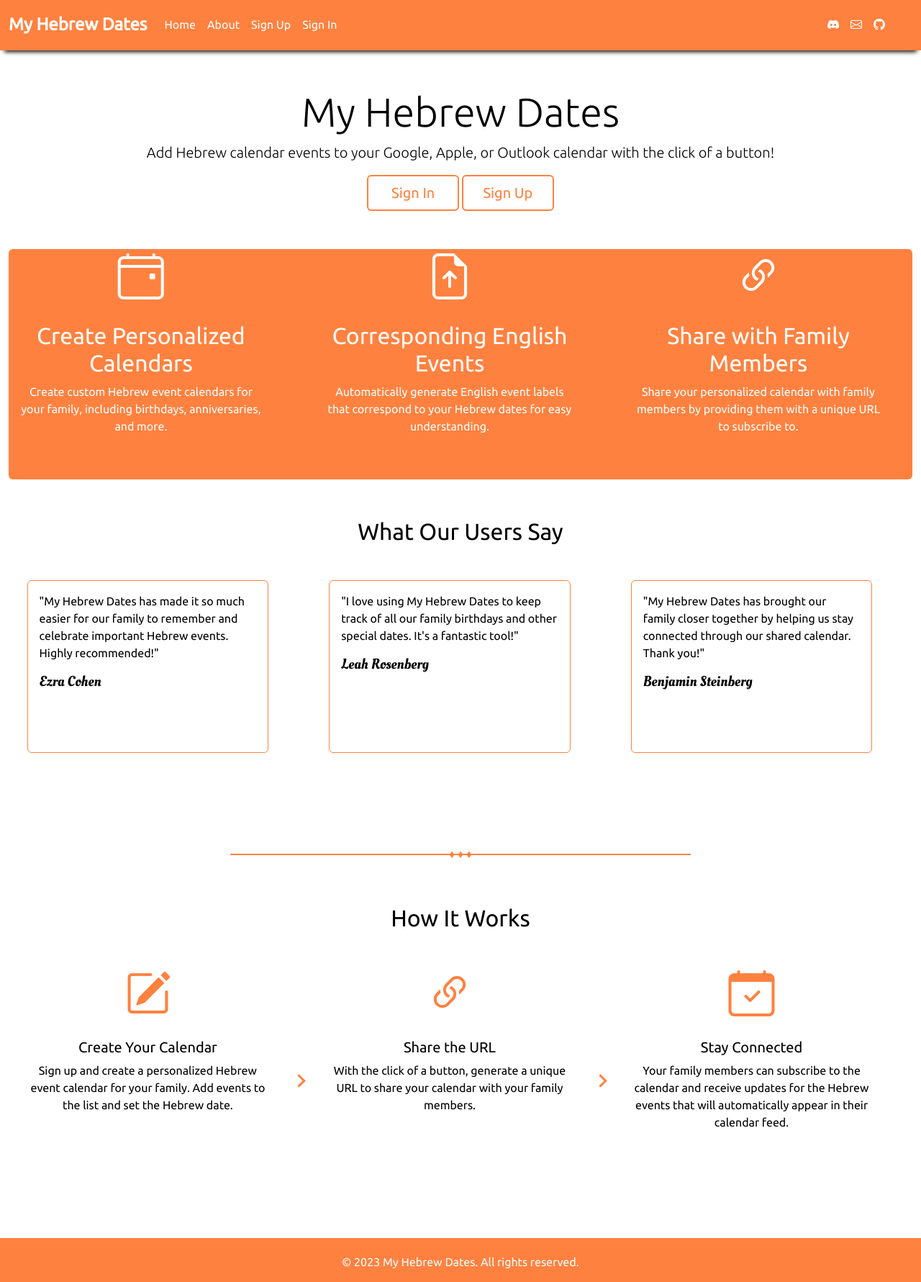
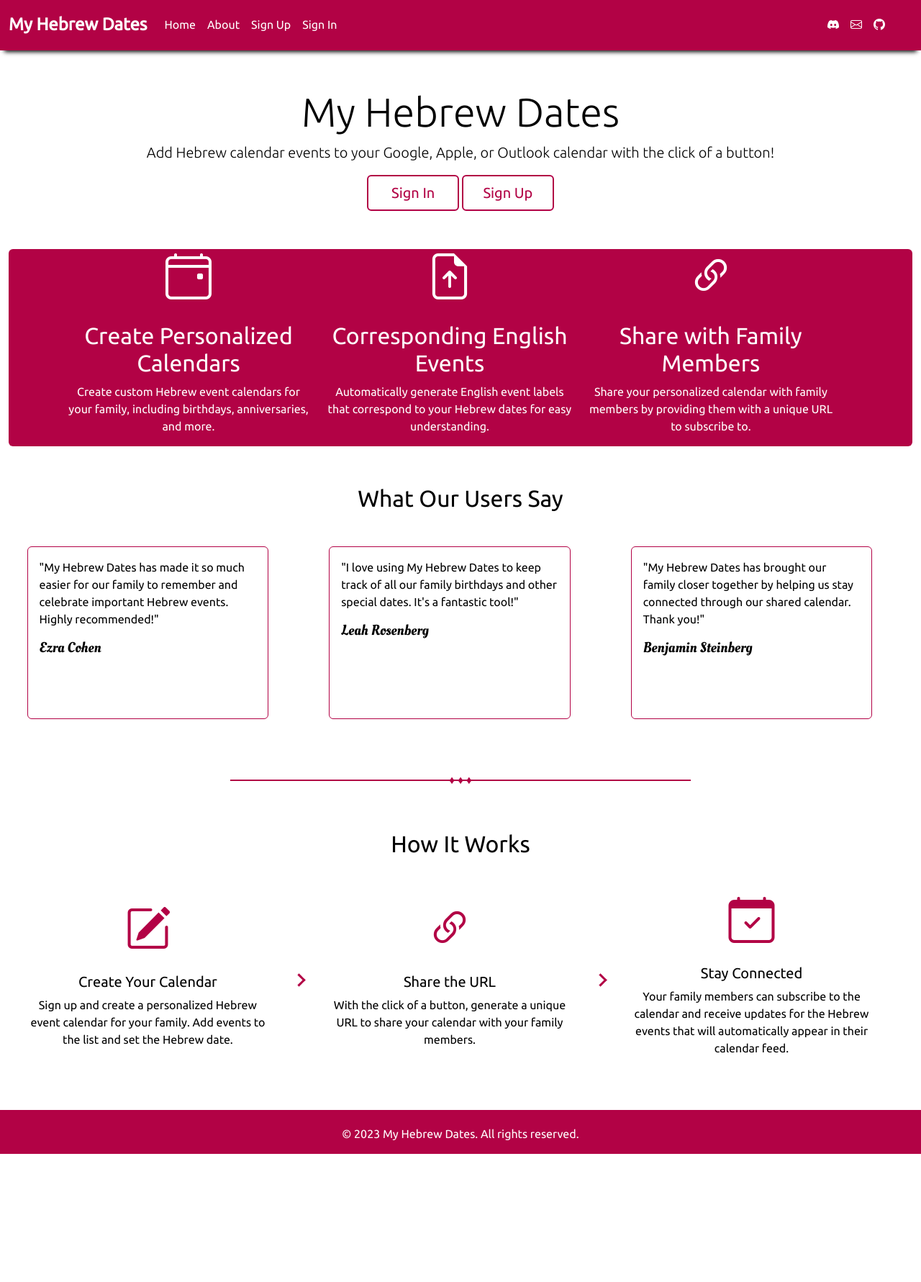
Before and after one commit to abe-101/myHebrewDates, a Django app: page / in a window 1280 px wide. Shown: the whole page at 72% size. After the commit the page ends 1603 px from the top, so only its background shows below. Run offline with Django 4.2, Linux system fonts and the light colour scheme; parts of the project's set-up code (start-up, migrations or seed data) failed here and were passed over; some web fonts are replaced.

Commit message:
fixed colors, height/spacing of front page div

```diff
--- a/my_hebrew_dates/static/css/project.css
+++ b/my_hebrew_dates/static/css/project.css
@@ -16,15 +16,9 @@
 /* Colors for the site */
 :root {
   --szColorBlack: #000;
-  /* main background color */
   --szColorWhite: #ffffff;
-  /* main text color */
-  --szColorAccent1: #ff813f;
-  /*#96ff88 highlight color 20501a*/
-  --szColorAccent2: #ff823f55;
-  /*#96ff88 highlight color 20501a*/
-  --szColorAccent3: #88ddff;
-  /*#96ff88 highlight color 2e6b273c    */
+  --szColorAccent1: #b20245;
+  --szColorAccent2: #b2024572;
   --bs-body-color: var(--szColorBlack);
 }
 
@@ -198,6 +192,13 @@ hr::before {
   border-radius: 0.375rem;
   color: var(--szColorWhite) !important;
   margin: 5px auto;
+  padding-left: 20px;
+  padding-right: 20px;
+  height: fit-content;
+}
+
+.szCenter {
+  justify-content: center !important;
 }
 
 div.alert {
@@ -243,7 +244,6 @@ div.alert {
     /* makes div same height */
     flex-wrap: wrap;
     flex-direction: column;
-    min-height: 40vh;
     width: 30% !important;
   }
 }
@@ -371,6 +371,16 @@ input[type='radio'] {
   height: 30vh;
 }
 
+@media (max-width: 992px) {
+  .szcard {
+    height: fit-content !important;
+  }
+}
+
+.szCardWords {
+  vertical-align: middle;
+}
+
 .szcard-body {
   border-radius: var(--bs-border-radius);
   padding: auto 0;
--- a/my_hebrew_dates/templates/pages/home.html
+++ b/my_hebrew_dates/templates/pages/home.html
@@ -10,7 +10,8 @@
     <div class="container text-center">
       <h1 class="display-4">My Hebrew Dates</h1>
       <!-- <p class="lead">Create Subscribable Hebrew Event Calendars with Ease!</p> -->
-        <p class="lead">Add Hebrew calendar events to your Google, Apple, or Outlook calendar with the click of a button!</p>
+      <p class="lead">Add Hebrew calendar events to your Google, Apple, or Outlook calendar with the click of a button!
+      </p>
       {% if user.is_authenticated %}
       <a href="{% url 'hebcal:calendar_new' %}" class="szButton btn btn-primary btn-lg">Get Started</a>
       {% else %}
@@ -22,7 +23,7 @@
 
 <section>
   <div class="container text-center szColorBackground">
-    <div class="row">
+    <div class="row szCenter">
       <div class="col-lg-4">
         <div class="text-center mb-4">
           <i class="bi bi-calendar4-event display-3 text-primary"></i>
@@ -60,31 +61,40 @@
       <div class="col-lg-4">
         <div class="szcard card mb-4">
           <div class="szcard-body card-body szBorder">
-            <p class="szcard-text card-text">"My Hebrew Dates has made it so much easier for our family to remember and celebrate important Hebrew events. Highly recommended!"</p>
+            <div class="szCardWords">
+              <p class="szcard-text card-text">"My Hebrew Dates has made it so much easier for our family to remember
+                and celebrate important Hebrew events. Highly recommended!"</p>
               <h5 class="szcard-title card-title">Ezra Cohen</h5>
+            </div>
           </div>
         </div>
       </div>
       <div class="col-lg-4">
         <div class="szcard card mb-4">
           <div class="szcard-body card-body szBorder">
-            <p class="szcard-text card-text">"I love using My Hebrew Dates to keep track of all our family birthdays and other special dates. It's a fantastic tool!"</p>
+            <div class="szCardWords">
+              <p class="szcard-text card-text">"I love using My Hebrew Dates to keep track of all our family birthdays
+                and other special dates. It's a fantastic tool!"</p>
               <h5 class="szcard-title card-title">Leah Rosenberg</h5>
+            </div>
           </div>
         </div>
       </div>
       <div class="col-lg-4">
         <div class="szcard card mb-4">
           <div class="szcard-body card-body szBorder">
-            <p class="szcard-text card-text">"My Hebrew Dates has brought our family closer together by helping us stay connected through our shared calendar. Thank you!"</p>
+            <div class="szCardWords">
+              <p class="szcard-text card-text">"My Hebrew Dates has brought our family closer together by helping us
+                stay connected through our shared calendar. Thank you!"</p>
               <h5 class="szcard-title card-title">Benjamin Steinberg</h5>
             </div>
           </div>
         </div>
       </div>
     </div>
+  </div>
 </section>
-<hr/>
+<hr />
 
 <!-- How It Works Section -->
 <section class="py-5 text-center smallerMargins">
@@ -97,7 +107,8 @@
           <i class="bi bi-pencil-square display-3 text-orange"></i>
         </div>
         <h5>Create Your Calendar</h5>
-        <p>Sign up and create a personalized Hebrew event calendar for your family. Add events to the list and set the Hebrew date.</p>
+        <p>Sign up and create a personalized Hebrew event calendar for your family. Add events to the list and set the
+          Hebrew date.</p>
       </div>
       <p class="arrow"></p>
       <div class="col-lg-4">
@@ -113,7 +124,8 @@
           <i class="bi bi-calendar-check display-3 text-orange"></i>
         </div>
         <h5>Stay Connected</h5>
-        <p>Your family members can subscribe to the calendar and receive updates for the Hebrew events that will automatically appear in their calendar feed.</p>
+        <p>Your family members can subscribe to the calendar and receive updates for the Hebrew events that will
+          automatically appear in their calendar feed.</p>
       </div>
     </div>
   </div>
```
Lines whose indentation alone changed are shown as unchanged.
